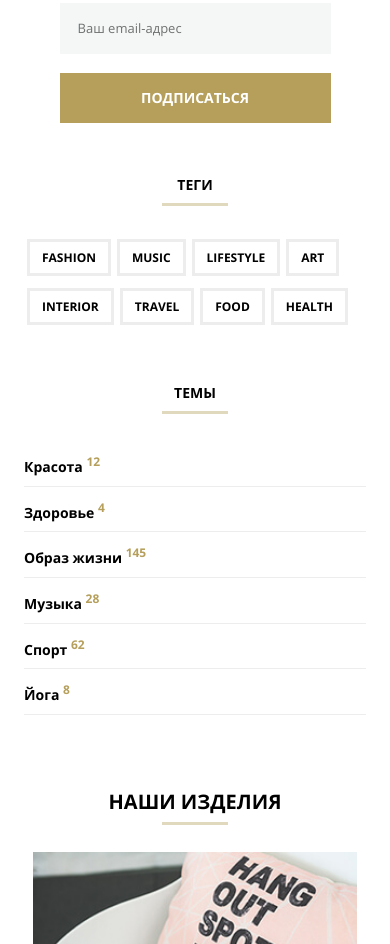
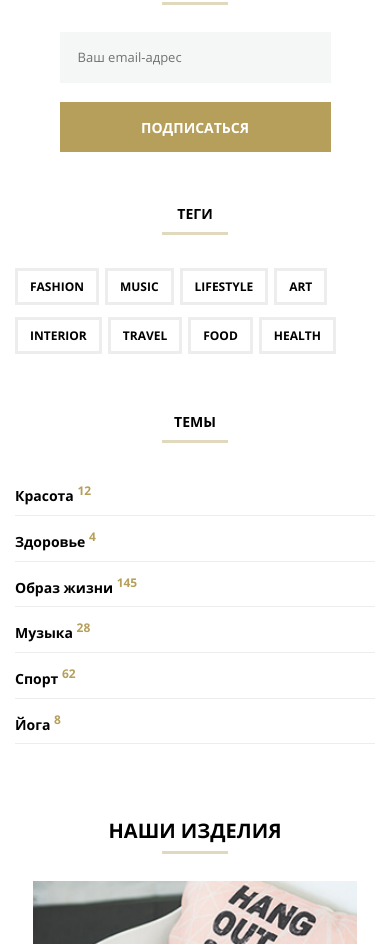
Before and after one commit to Anastasia-Krutitskaya/diploma_mq-27, a plain HTML site: page index.html in a window 390 px wide. Shown: the part 5537-6481 px from the top of the page. Drawn offline with Linux system fonts and the light colour scheme; files whose address does not match are found by name.

Commit message:
Диплом доработки 6

```diff
--- a/css/media.css
+++ b/css/media.css
@@ -145,7 +145,7 @@
   }
 
   .article {
-    width: 95%;
+    width: 100%;
   }
 
   .article-text {
@@ -159,8 +159,8 @@
   }
 
   aside {
-    width: 95%;
-    max-width: 450px;
+    width: 100%;
+    max-width: 767px;
     margin-top: 40px;
     margin-left: auto;
     margin-right: auto;
--- a/css/style.css
+++ b/css/style.css
@@ -508,7 +508,13 @@ input::-ms-input-placeholder {
   font-family: 'Open-sans 700';
   border: 3px solid #ededed;
   padding: 7px 12px;
-  margin: 6px 3px;
+  margin-right: 6px;
+  margin-top: 6px;
+  margin-bottom: 6px;
+}
+
+.tag-list a:last-child {
+  margin-right: 0;
 }
 
 .tag-list a:hover {
```
